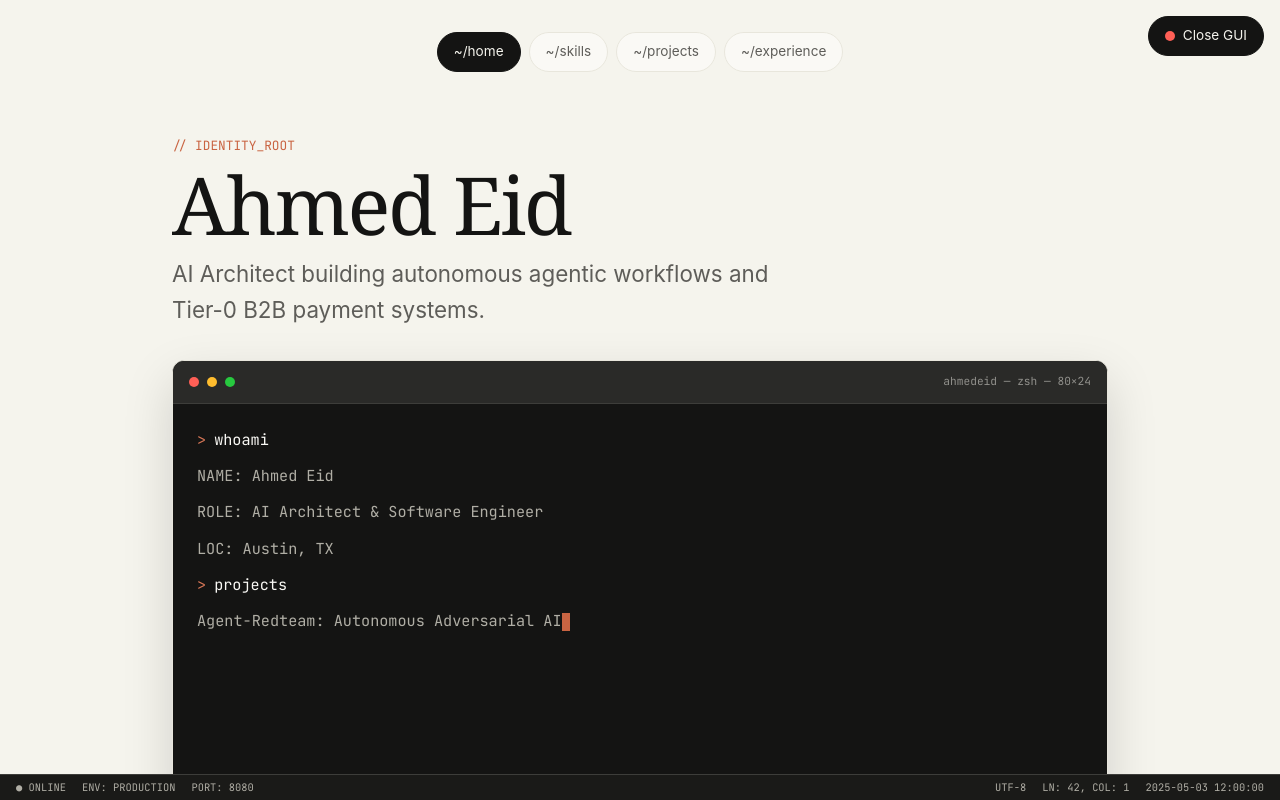
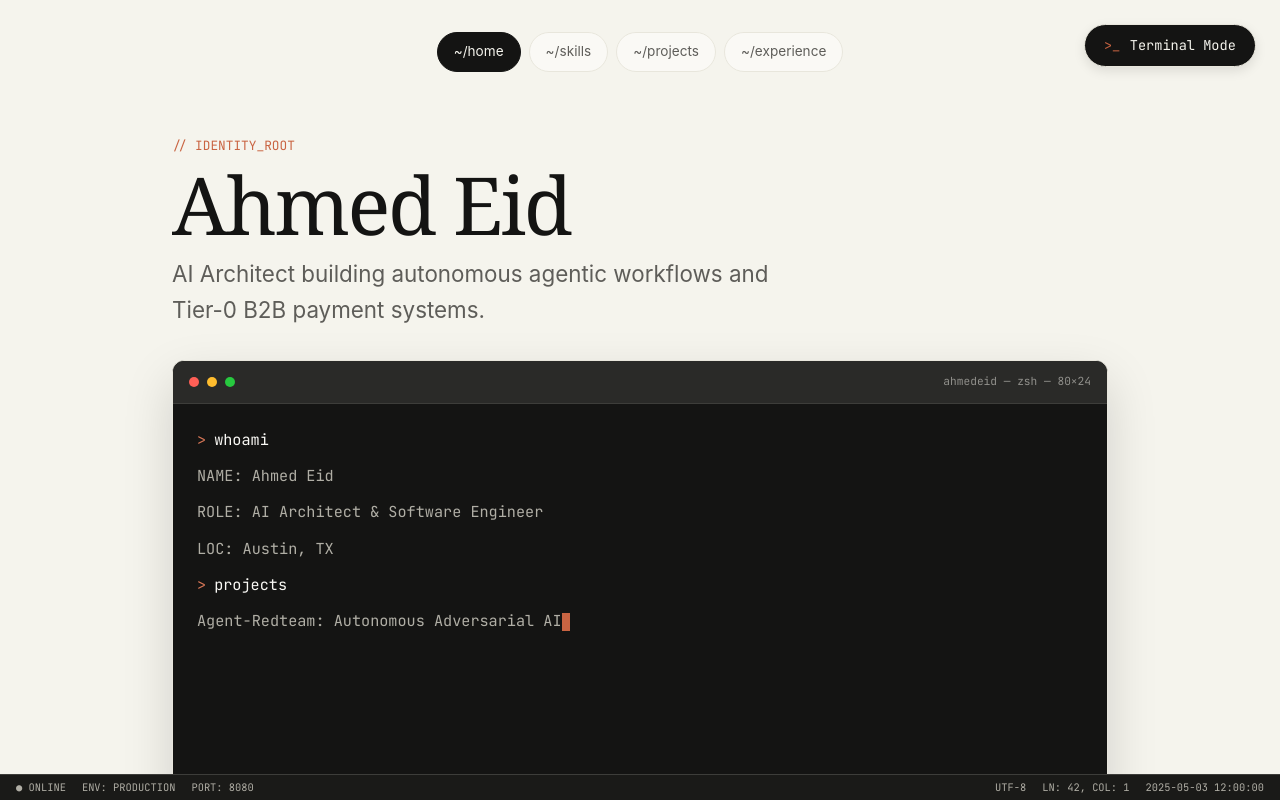
Before and after one commit to AME-CS/ame-cs.github.io, a React (Vite) app: page / in a window 1280 px wide. Built offline with nearby package versions, Linux system fonts and the light colour scheme.

Commit message:
feat(ui): add dedicated toggle buttons between GUI and Terminal modes

```diff
--- a/src/App.tsx
+++ b/src/App.tsx
@@ -1188,6 +1188,16 @@ export default function App() {
 
       {vimFile && <VimEditor filename={vimFile} onExit={() => setVimFile(null)} />}
 
+      {guiState === 'terminal' && !vimFile && !isBooting && (
+        <button
+          onClick={() => executeCommand('gui')}
+          className="fixed top-4 right-4 sm:top-6 sm:right-6 z-[100] text-[11px] sm:text-xs px-3 py-1.5 bg-zinc-900/80 backdrop-blur text-zinc-400 border border-zinc-800 hover:border-zinc-600 hover:text-zinc-200 transition-all flex items-center gap-2 rounded tui-fade-in group shadow-lg"
+          title="Switch to Graphical User Interface"
+        >
+          <span className="group-hover:text-claude transition-colors">✦</span> GUI Mode
+        </button>
+      )}
+
       {guiState === 'booting' && (
         <div className="fixed inset-0 bg-zinc-950 z-[1000] flex flex-col items-center justify-center p-6 text-center">
           <div className="w-16 h-16 border-2 border-claude border-t-transparent rounded-full animate-spin mb-6" />
--- a/src/GuiView.tsx
+++ b/src/GuiView.tsx
@@ -418,13 +418,23 @@ export const GuiView = ({ onClose }: { onClose: () => void }) => {
             `}</style>
 
             <div className="inner-container">
-                <div style={{ position: 'fixed', top: '1rem', right: '1rem', zIndex: 1000 }}>
+                <div style={{ position: 'fixed', top: '1.5rem', right: '1.5rem', zIndex: 1000 }}>
                     <button
                         onClick={onClose}
                         className="pill"
-                        style={{ background: 'var(--gui-fg)', color: 'var(--gui-bg)', borderColor: 'var(--gui-fg)', padding: '0.5rem 1rem', display: 'flex', alignItems: 'center', gap: '0.5rem' }}
+                        style={{
+                            background: 'var(--gui-code-bg)',
+                            color: 'var(--gui-code-fg)',
+                            borderColor: 'var(--gui-border)',
+                            padding: '0.6rem 1.2rem',
+                            display: 'flex',
+                            alignItems: 'center',
+                            gap: '0.6rem',
+                            boxShadow: '0 4px 12px rgba(0,0,0,0.1)',
+                            fontFamily: 'var(--gui-font-mono)'
+                        }}
                     >
-                        <span className="dot dot-red" style={{ display: 'inline-block' }}></span> Close GUI
+                        <span style={{ color: 'var(--gui-accent)' }}>&gt;_</span> Terminal Mode
                     </button>
                 </div>
 
```
